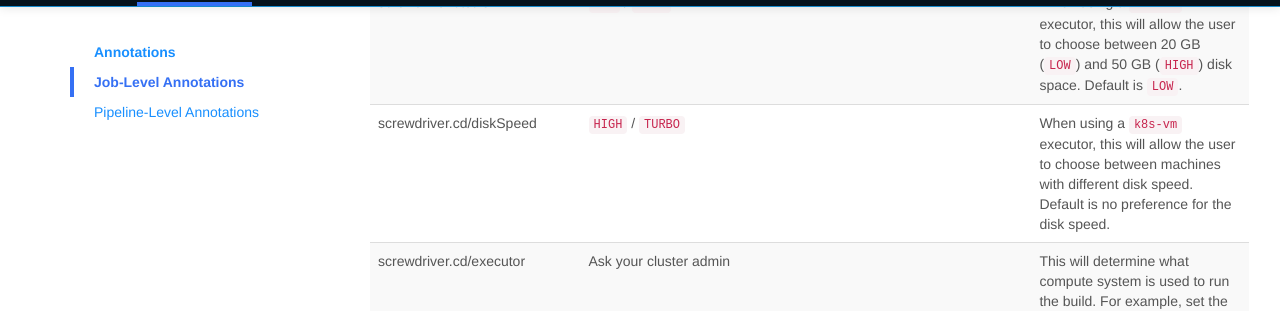
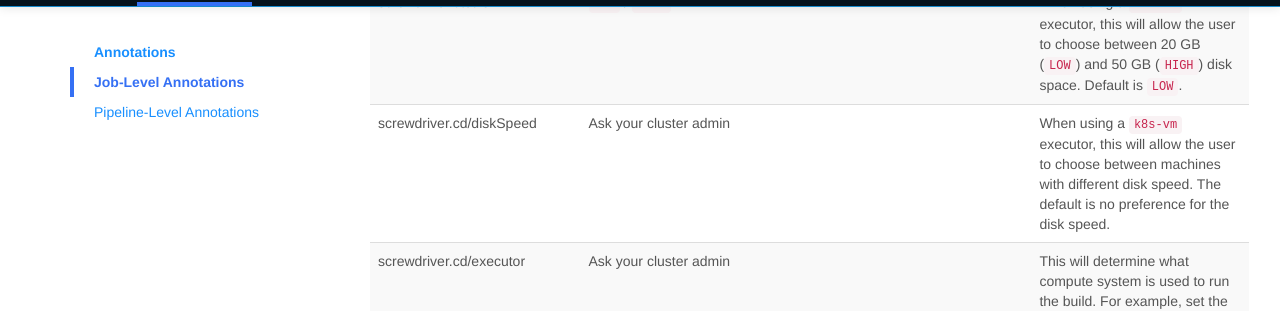
Before and after one commit to screwdriver-cd/guide, a Jekyll site: the page built from docs/user-guide/configuration/annotations.md, in a window 1280 px wide and 900 px high, scrolled down 1707 px. Shown: the part 145-456 px from the top of the window. Built offline with Jekyll 4.4.1, drawn with Linux system fonts in a browser that asks for light colours.

Commit message:
deprecate diskSpeed high annotation (#323)
* deprecate diskSpeed high annotation

all slaves are `diskSpeed: TURBO` now. this option is no longer needed now.

* Update annotations.md

* Update annotations.md

```diff
--- a/docs/user-guide/configuration/annotations.md
+++ b/docs/user-guide/configuration/annotations.md
@@ -45,7 +45,7 @@ The following annotations are supported by plugins maintained by Screwdriver.cd.
 | screwdriver.cd/collapseBuilds | `true` / `false` | Set it to `true` to collapse all `BLOCKED` builds of the job to the latest build.<br>If you want to apply it to the whole pipeline, set it under `shared`. Default behavior depends on cluster configuration, please check with your cluster admin for that.  |
 | screwdriver.cd/cpu | `MICRO` / `LOW` / `HIGH` / `TURBO` | When using a `k8s` executor, this will allow the user to choose between 0.5 (`MICRO`), 2 (`LOW`), 6 (`HIGH`) and 12 (`TURBO`) CPU resources. Default is `LOW`.<br>   When using a `k8s-vm` executor, this will allow the user to choose between 1 (`MICRO`), 2 (`LOW`), 6 (`HIGH`), and 12 (`TURBO`) CPU resources. Default is `LOW`. |
 | screwdriver.cd/disk | `LOW` / `HIGH` | When using a `k8s-vm` executor, this will allow the user to choose between 20 GB (`LOW`) and 50 GB (`HIGH`) disk space. Default is `LOW`. |
-| screwdriver.cd/diskSpeed | `HIGH` / `TURBO` | When using a `k8s-vm` executor, this will allow the user to choose between machines with different disk speed. Default is no preference for the disk speed. |
+| screwdriver.cd/diskSpeed | Ask your cluster admin | When using a `k8s-vm` executor, this will allow the user to choose between machines with different disk speed. The default is no preference for the disk speed. |
 | screwdriver.cd/executor | Ask your cluster admin | This will determine what compute system is used to run the build. For example, set the build to run in a VM, a kubernetes pod, a docker container, or a Jenkins agent. |
 | screwdriver.cd/ram | `MICRO` / `LOW` / `HIGH` / `TURBO` | When using a `k8s` executor, this will allow the user to choose between 1 GB (`MICRO`), 2 GB (`LOW`), 12 GB (`HIGH`) and 16 GB (`TURBO`) RAM. Default is `LOW`.<br> When using a `k8s-vm` executor, this will allow the user to choose between 1 GB (`MICRO`), 2 GB (`LOW`), 12 GB (`HIGH`) and 16 GB (`TURBO`) RAM. Default is `LOW`. |
 | screwdriver.cd/repoManifest | Git repository checkout URL, e.g. `https://github.com/org/repo.git/manifestFilePath.xml#branch` <br><br>1. Checkout URL: `https://github.com/org/repo.git` (required) <br>2. Path to manifest file: `manifestFilePath.xml` (optional, defaults to `default.xml`) <br> 3. Branch name: `#branch` (optional, defaults to `#master`) | [Repo](https://gerrit.googlesource.com/git-repo) is a tool built on top of Git for managing repositories. This value is the checkout URL of a Git repository that contains a repo manifest `xml` file. If this value is specified, Screwdriver will checkout your source code in accordance with the configuration of the `xml` file. |
```
